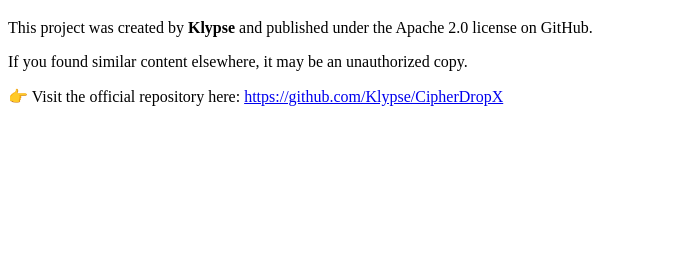
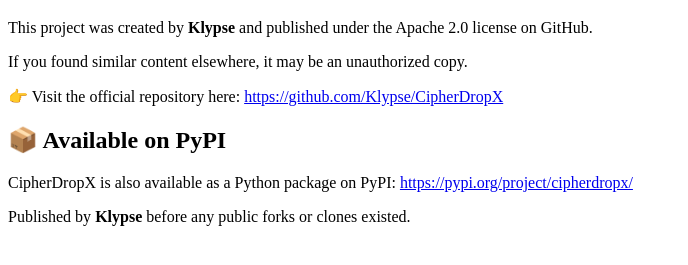
Before and after one commit to Klypse/CipherDropX, a plain HTML site: page docs/index.html in a window 1280 px wide. Shown: the part 61-326 px from the top of the page, without its empty margins (0-688 px from the left). Drawn offline with Linux system fonts and the light colour scheme.

Commit message:
Update index.html

```diff
--- a/docs/index.html
+++ b/docs/index.html
@@ -15,5 +15,14 @@
       👉 Visit the official repository here:
       <a href="https://github.com/Klypse/CipherDropX">https://github.com/Klypse/CipherDropX</a>
     </p>
+
+    <h2>📦 Available on PyPI</h2>
+    <p>
+      CipherDropX is also available as a Python package on PyPI:
+      <a href="https://pypi.org/project/cipherdropx/" target="_blank">https://pypi.org/project/cipherdropx/</a>
+    </p>
+    <p>
+      Published by <strong>Klypse</strong> before any public forks or clones existed.
+    </p>
   </body>
 </html>
```
